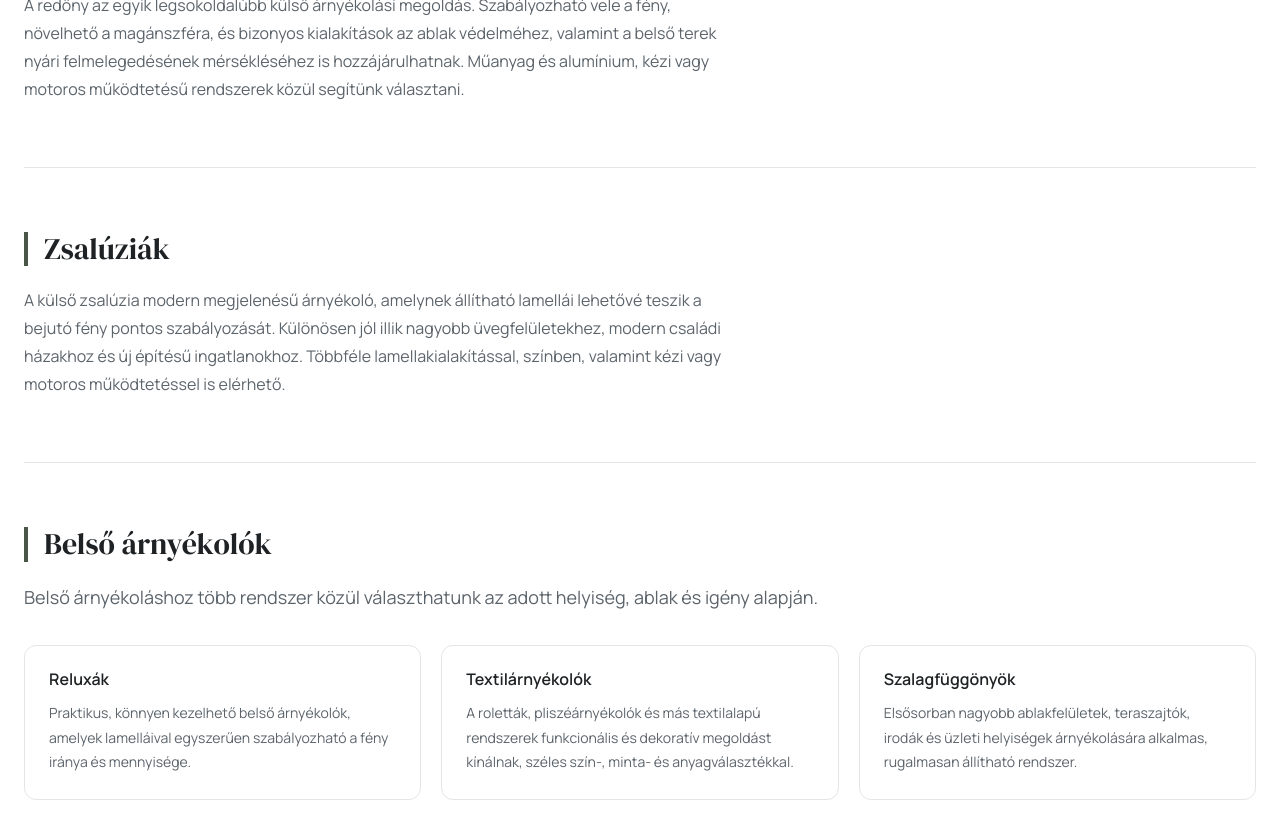
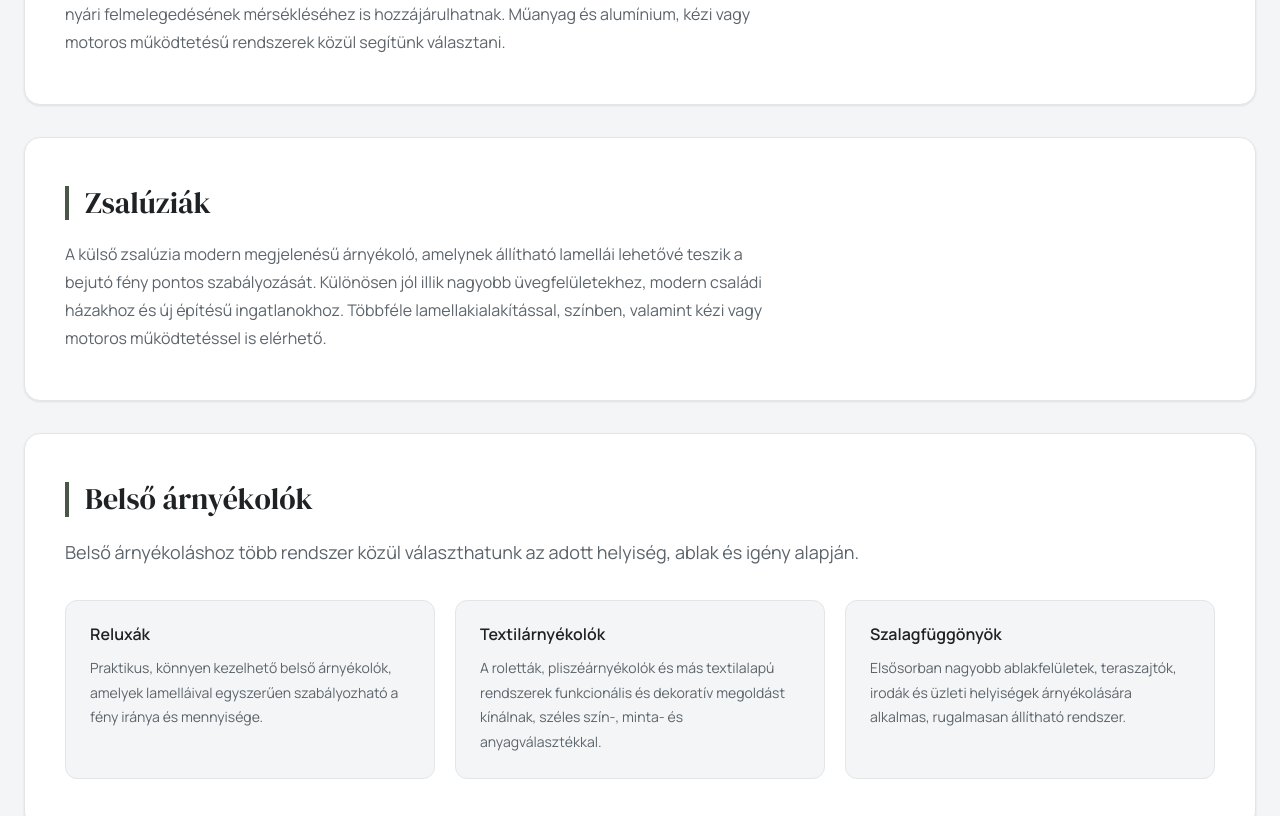
Before and after one commit to molnardominikhun/szepitlak-web, a React (Vite) app: page /szolgaltatasaink/arnyekolok in a window 1280 px wide. Shown: the part 880-1696 px from the top of the page. Built offline with nearby package versions, Linux system fonts and the light colour scheme.

Commit message:
Refactor service page categories into independent white cards

```diff
--- a/src/pages/ServicePage.module.css
+++ b/src/pages/ServicePage.module.css
@@ -84,17 +84,28 @@
 
 /* Content */
 .content {
-  background-color: var(--color-white);
+  background-color: var(--color-bg); /* Mineral gray page background */
+  padding-block: var(--space-12);
 }
 
 .block {
-  padding-block: var(--space-16); /* Növelt függőleges térköz a szellősebb elrendezésért */
-  border-bottom: 1px solid var(--color-border);
+  background-color: var(--color-white); /* White card for each product section */
+  border: 1px solid var(--color-border);
+  border-radius: var(--radius-xl);
+  padding: var(--space-8) var(--space-6);
+  margin-bottom: var(--space-6);
+  box-shadow: var(--shadow-sm);
+}
+
+@media (min-width: 768px) {
+  .block {
+    padding: var(--space-12) var(--space-10);
+    margin-bottom: var(--space-8);
+  }
 }
 
 .block:last-child {
-  border-bottom: none;
-  padding-bottom: 0;
+  margin-bottom: 0;
 }
 
 .blockTitle {
@@ -137,7 +148,7 @@
 
 .materialCard {
   padding: var(--space-6);
-  background-color: var(--color-white);
+  background-color: var(--color-bg); /* Contrasting background inside the white card */
   border: 1px solid var(--color-border);
   border-radius: var(--radius-lg);
 }
@@ -176,16 +187,20 @@
 
 /* --- Door Configurator Section --- */
 .configuratorBlock {
-  margin-top: var(--space-16);
-  border-top: 1px solid var(--color-border);
-  padding-top: var(--space-16);
+  margin-top: var(--space-6);
+}
+
+@media (min-width: 768px) {
+  .configuratorBlock {
+    margin-top: var(--space-8);
+  }
 }
 
 .configuratorCard {
   display: flex;
   flex-direction: column;
   gap: var(--space-6);
-  background-color: var(--color-bg); /* Neutrális szürke kártya a fehér háttéren */
+  background-color: var(--color-white); /* Fehér kártya a szürke háttéren a többi blokkhoz igazodva */
   border: 1px solid var(--color-border);
   border-left: 6px solid var(--color-cta);
   border-radius: var(--radius-xl);
```
